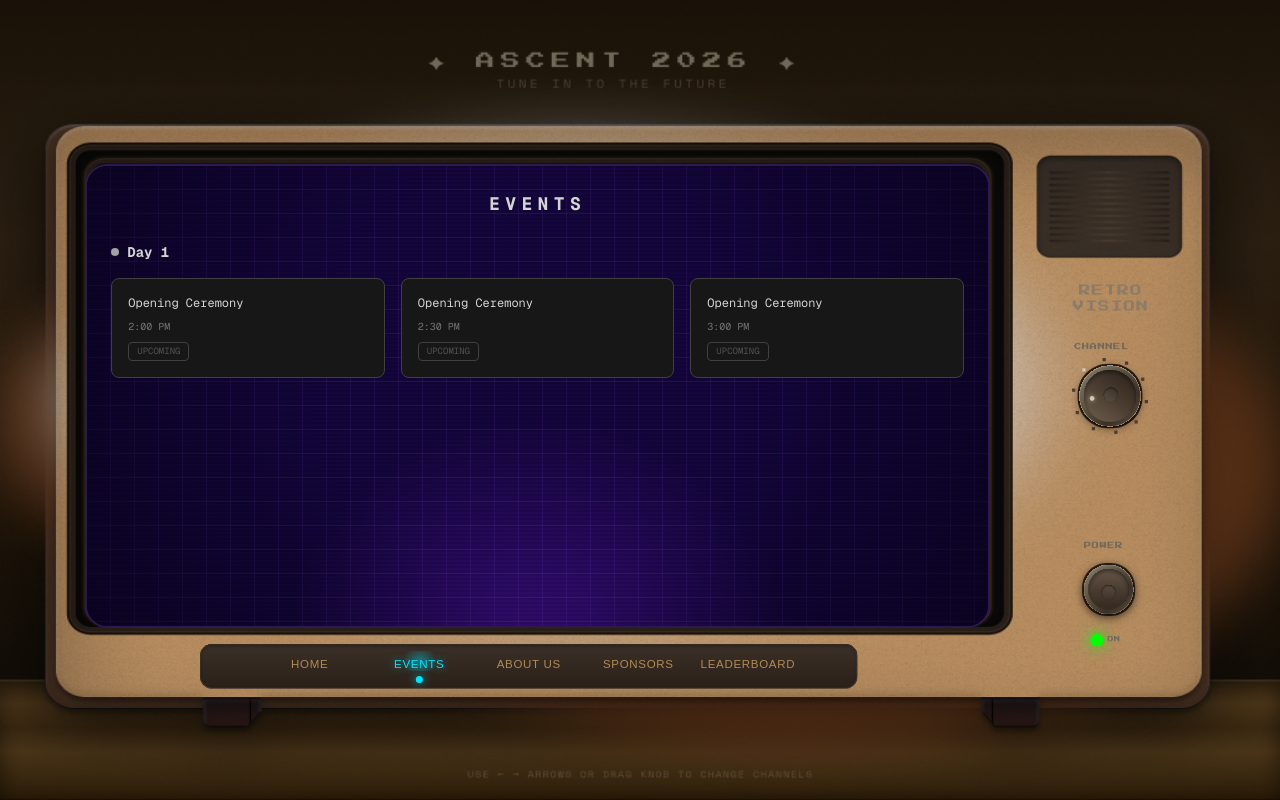
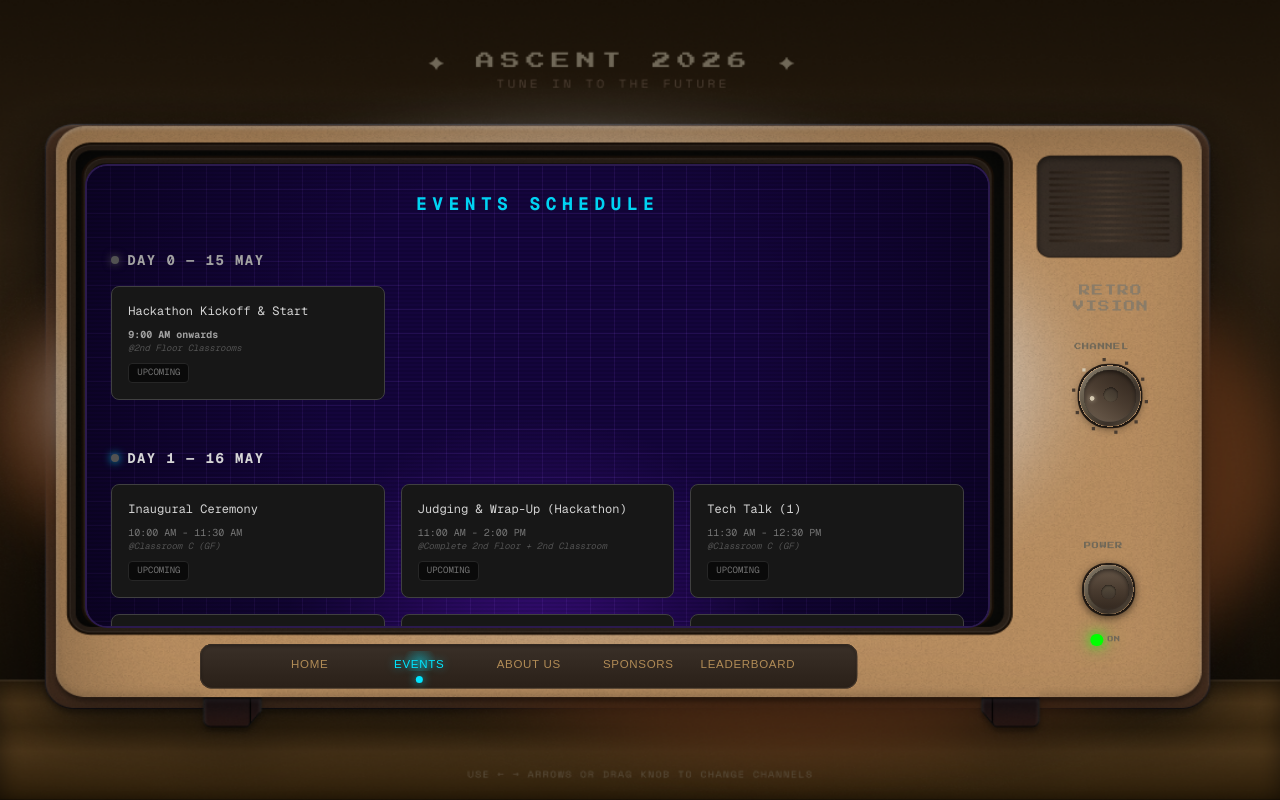
Before and after one commit to Ascent-2026/ascent, a Next.js app: page /events in a window 1280 px wide. Built offline with nearby package versions, Linux system fonts and the light colour scheme.

Commit message:
Events Added

```diff
--- a/components/channels/EventsChannel.tsx
+++ b/components/channels/EventsChannel.tsx
@@ -1,42 +1,95 @@
 import { Card } from './Shared/Card'
 import { Grid } from './Shared/Grid'
 
-const days = [
-  {
-    label: 'Day 1',
-    events: [
-      { title: 'Opening Ceremony', time: '2:00 PM' },
-      { title: 'Opening Ceremony', time: '2:30 PM' },
-      { title: 'Opening Ceremony', time: '3:00 PM' },
-    ],
-  },
+const ALL_EVENTS = [
+  // DAY 0
+  { day: "Day 0", time: "9:00 AM onwards", title: "Hackathon Kickoff & Start", location: "2nd Floor Classrooms" },
+
+  // DAY 1
+  { day: "Day 1", time: "10:00 AM - 11:30 AM", title: "Inaugural Ceremony", location: "Classroom C (GF)" },
+  { day: "Day 1", time: "11:00 AM - 2:00 PM", title: "Judging & Wrap-Up (Hackathon)", location: "Complete 2nd Floor + 2nd Classroom" },
+  { day: "Day 1", time: "11:30 AM - 12:30 PM", title: "Tech Talk (1)", location: "Classroom C (GF)" },
+  { day: "Day 1", time: "12:00 PM - 6:00 PM", title: "Robotics Event(Break it 4 events)", location: "Turf + Volleyball Court" },
+  { day: "Day 1", time: "1:00 PM - 5:00 PM", title: "LaunchPad", location: "SSB Classroom" },
+  { day: "Day 1", time: "2:00 PM - 4:00 PM", title: "Re-Thesis", location: "Classroom 1B" },
+  { day: "Day 1", time: "2:00 PM - 5:00 PM", title: "Solo Sprint", location: "Classroom 1A" },
+  { day: "Day 1", time: "6:00 PM - 7:00 PM", title: "Tech Quiz", location: "Open Area near Stairs" },
+  { day: "Day 1", time: "TBD", title: "Tech Hunt", location: "Entire Campus" },
+
+  // DAY 2
+  { day: "Day 2", time: "9:00 AM - 7:00 PM", title: "Ship-It Sprint", location: "Pitch: SSB / Build: GF-C" },
+  { day: "Day 2", time: "10:00 AM - 4:00 PM", title: "AI Buildathon", location: "Classroom 2C" },
+  { day: "Day 2", time: "10:00 AM - 8:00 PM", title: "Kaggle Competition", location: "Classroom B, 1st Floor" },
+  { day: "Day 2", time: "10:00 AM - 3:00 PM", title: "Algo Sprint", location: "Classroom 1A" },
+  { day: "Day 2", time: "1:00 PM - 4:00 PM", title: "CTF (Capture the Flag)", location: "2nd Floor B1" },
+  { day: "Day 2", time: "4:00 PM - 5:00 PM", title: "Talk Show (2)", location: "SSB Classroom / 2A" },
+  { day: "Day 2", time: "5:00 PM - 6:30 PM", title: "Closing Ceremony", location: "2A" },
+  { day: "Day 2", time: "TBD", title: "Event X", location: "TBD" },
 ]
 
 export function EventsChannel() {
   return (
-    <div className="p-6 text-neutral-300 font-mono overflow-y-auto h-full">
-      <h1 className="text-lg font-bold tracking-[0.3em] uppercase text-center mb-6">
-        Events
+    <div className="p-6 text-neutral-300 font-mono overflow-y-auto h-full scrollbar-hide">
+      <h1 className="text-lg font-bold tracking-[0.3em] uppercase text-center mb-8 text-cyan-400">
+        Events Schedule
       </h1>
 
-      {days.map(day => (
-        <div key={day.label} className="mb-6">
+      {/* SECTION: DAY 0 */}
+      <div className="mb-12">
         <div className="flex items-center gap-2 mb-4">
-            <span className="w-2 h-2 rounded-full bg-neutral-400" />
-            <h2 className="text-sm font-bold">{day.label}</h2>
+          <span className="w-2 h-2 rounded-full bg-neutral-600 shadow-[0_0_8px_#525252]" />
+          <h2 className="text-sm font-bold uppercase tracking-widest text-neutral-400">Day 0 — 15 May</h2>
         </div>
         <Grid cols={3}>
-            {day.events.map((ev, i) => (
-              <Card key={i} title={ev.title}>
-                <p className="text-[10px] text-neutral-500">{ev.time}</p>
-                <div className="mt-2 text-[9px] text-neutral-600 border border-neutral-700 rounded px-2 py-0.5 inline-block">
+          {ALL_EVENTS.filter(e => e.day === "Day 0").map((ev, i) => (
+            <Card key={i} title={ev.title} className="hover:border-neutral-500 transition-colors">
+              <p className="text-[10px] text-neutral-400 font-bold">{ev.time}</p>
+              <p className="text-[9px] text-neutral-600 italic">@{ev.location}</p>
+              <div className="mt-2 text-[9px] text-neutral-500 border border-neutral-800 rounded px-2 py-0.5 inline-block bg-neutral-950">
                 UPCOMING
               </div>
             </Card>
           ))}
         </Grid>
       </div>
+
+      {/* SECTION: DAY 1 */}
+      <div className="mb-12">
+        <div className="flex items-center gap-2 mb-4">
+          <span className="w-2 h-2 rounded-full bg-neutral-600 shadow-[0_0_8px_#06b6d4]" />
+          <h2 className="text-sm font-bold uppercase tracking-widest">Day 1 — 16 May</h2>
+        </div>
+        <Grid cols={3}>
+          {ALL_EVENTS.filter(e => e.day === "Day 1").map((ev, i) => (
+            <Card key={i} title={ev.title} className="hover:border-neutral-500 transition-colors">
+              <p className="text-[10px] text-neutral-500">{ev.time}</p>
+              <p className="text-[9px] text-neutral-600 italic">@{ev.location}</p>
+              <div className="mt-2 text-[9px] text-neutral-500 border border-neutral-800 rounded px-2 py-0.5 inline-block bg-neutral-950">
+                UPCOMING
+              </div>
+            </Card>
           ))}
+        </Grid>
+      </div>
+
+      {/* SECTION: DAY 2 */}
+      <div className="mb-8">
+        <div className="flex items-center gap-2 mb-4">
+          <span className="w-2 h-2 rounded-full bg-neutral-600 shadow-[0_0_8px_#525252]" />
+          <h2 className="text-sm font-bold uppercase tracking-widest text-neutral-400">Day 2 — 17 May</h2>
+        </div>
+        <Grid cols={3}>
+          {ALL_EVENTS.filter(e => e.day === "Day 2").map((ev, i) => (
+            <Card key={i} title={ev.title} className="hover:border-neutral-500 transition-colors">
+              <p className="text-[10px] text-neutral-500">{ev.time}</p>
+              <p className="text-[9px] text-neutral-600 italic">@{ev.location}</p>
+              <div className="mt-2 text-[9px] text-neutral-500 border border-neutral-800 rounded px-2 py-0.5 inline-block bg-neutral-950">
+                UPCOMING
+              </div>
+            </Card>
+          ))}
+        </Grid>
+      </div>
     </div>
   )
 }
```
Also changed, not shown: 1 other file (tests, documents, lock files or other folders). Lines whose indentation alone changed are shown as unchanged.
